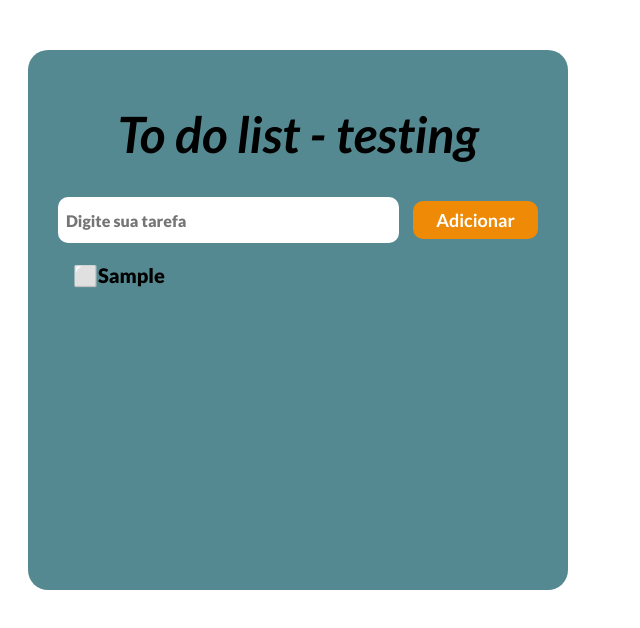
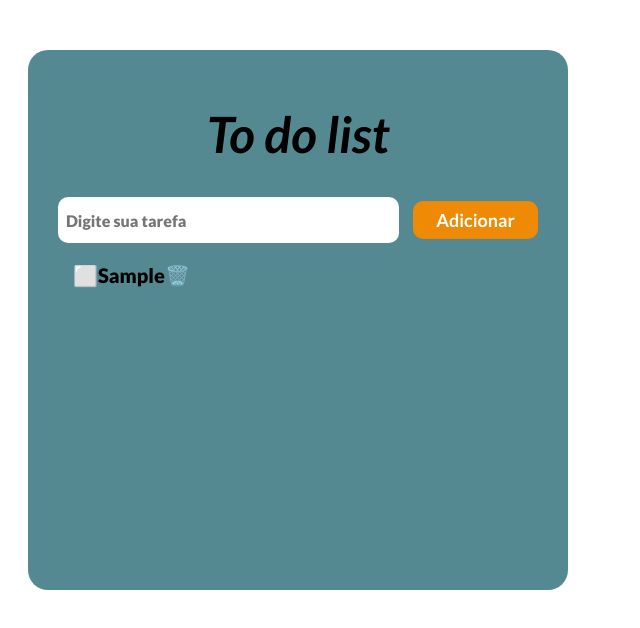
Before and after one commit to DanyeleN/to-do-list-1, a plain HTML site: page index.html in a window 1280 px wide. Both pictures are taken after typing "Sample" into the empty fields and a click on the button "Adicionar". Shown: the whole page, without its empty margins (0-640 px from the left). Drawn offline with Linux system fonts and the light colour scheme.

Commit message:
Trash button
Trash button added.

```diff
--- a/index.html
+++ b/index.html
@@ -10,11 +10,10 @@
 </head>
 <body>
     <div id="geral">
-        <h1>To do list - testing</h1>
+        <h1>To do list</h1>
         <input type="text" placeholder="Digite sua tarefa" id="input-tarefa">
         <button id="botao">Adicionar</button>
         <div id="tarefas"></div>
-        <i class="fa-trash"></i>
 
     </div>
     <script src="list.js"></script>
--- a/list.js
+++ b/list.js
@@ -20,7 +20,7 @@ input.addEventListener('keypress', function(event) {
 });
 
 function adicionarTarefa() {
-    if (input.value != '') {
+    if (input.value.trim() !== '') {
         let novaTarefa = document.createElement('p');
         campoTarefas.appendChild(novaTarefa);
 
@@ -45,10 +45,15 @@ function adicionarTarefa() {
             }
         });
 
-        // Evento para remover a tarefa clicando na lixeira.
-        novaTarefa.addEventListener('dblclick', function(){
-            campoTarefas.removeChild(novaTarefa);
+        // Adicionar ícone de lixeira
+        let lixeira = document.createElement('span');
+        lixeira.innerText = '🗑️';
+        lixeira.style.cursor = 'pointer';
+        novaTarefa.appendChild(lixeira);
+        // Evento para apagar a tarefa ao clicar na lixeira
+        lixeira.addEventListener('click', function () {
+        campoTarefas.removeChild(novaTarefa);
         });
-    }
-}
-// test
+
+};
+};
--- a/styles.css
+++ b/styles.css
@@ -71,7 +71,3 @@ h1{
     cursor: pointer;
     color: #000;
 }
-
-.fa-trash {
-    font-size: 18px;
-}
```
Also changed, not shown: 1 other file.
